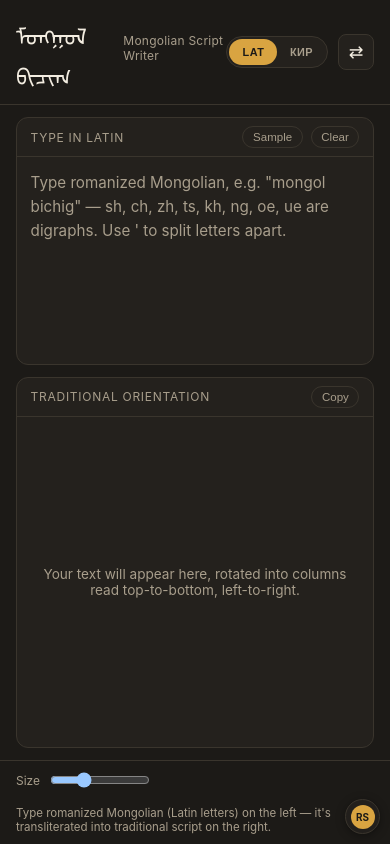
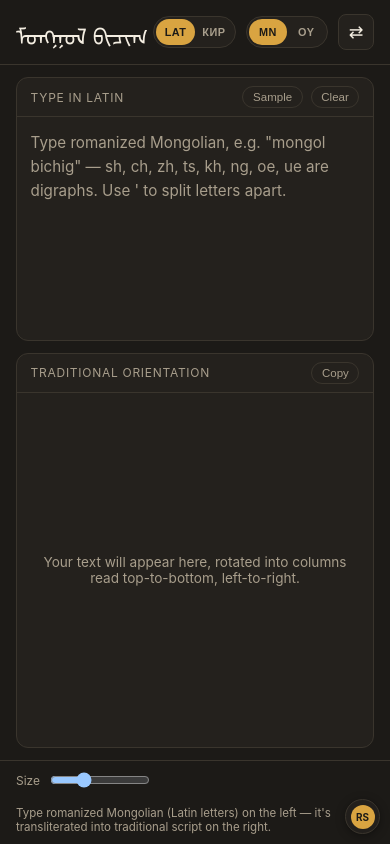
Before and after one commit to riverstrum/central-asian-transliterator, a plain HTML site: page index.html in a window 390 px wide. Drawn offline with Linux system fonts and the light colour scheme.

Commit message:
Add Mongolian/Old Uyghur output script toggle

```diff
--- a/app.js
+++ b/app.js
@@ -10,6 +10,8 @@
   const mainEl = document.querySelector('.app__main');
   const modeSwitch = document.getElementById('modeSwitch');
   const modeOptions = modeSwitch.querySelectorAll('.mode-switch__option');
+  const scriptSwitch = document.getElementById('scriptSwitch');
+  const scriptOptions = scriptSwitch.querySelectorAll('.mode-switch__option');
   const panelInputLabel = document.querySelector('.panel--input .panel__label span');
   const hint = document.getElementById('hint');
   const previewScroll = document.querySelector('.preview-scroll');
@@ -26,8 +28,10 @@
   };
   const STORAGE_KEY = 'mongolian-script-writer-text';
   const MODE_KEY = 'mongolian-script-writer-mode';
+  const SCRIPT_KEY = 'mongolian-script-writer-script';
 
   let mode = localStorage.getItem(MODE_KEY) === 'cyrillic' ? 'cyrillic' : 'latin';
+  let script = localStorage.getItem(SCRIPT_KEY) === 'olduyghur' ? 'olduyghur' : 'mongolian';
 
   function applyMode() {
     modeSwitch.classList.toggle('is-cyrillic', mode === 'cyrillic');
@@ -48,11 +52,29 @@
     render();
   });
 
+  function applyScript() {
+    scriptSwitch.classList.toggle('is-olduyghur', script === 'olduyghur');
+    scriptOptions.forEach((btn) => btn.classList.toggle('is-active', btn.dataset.script === script));
+    preview.classList.toggle('is-old-uyghur', script === 'olduyghur');
+    localStorage.setItem(SCRIPT_KEY, script);
+  }
+
+  scriptSwitch.addEventListener('click', (e) => {
+    const btn = e.target.closest('.mode-switch__option');
+    if (!btn || btn.dataset.script === script) return;
+    script = btn.dataset.script;
+    applyScript();
+    render();
+  });
+
   function render() {
     const value = input.value;
-    preview.textContent = mode === 'cyrillic'
+    const mongolianText = mode === 'cyrillic'
       ? window.mongolianTranslit.transliterateCyrillic(value)
       : window.mongolianTranslit.transliterate(value);
+    preview.textContent = script === 'olduyghur'
+      ? window.mongolianTranslit.toOldUyghur(mongolianText)
+      : mongolianText;
     previewEmpty.style.display = value.trim() ? 'none' : 'flex';
     localStorage.setItem(STORAGE_KEY, value);
     updatePagination();
@@ -136,6 +158,7 @@
   });
 
   applyMode();
+  applyScript();
   const saved = localStorage.getItem(STORAGE_KEY);
   if (saved) input.value = saved;
   render();
--- a/index.html
+++ b/index.html
@@ -22,6 +22,11 @@
           <span class="mode-switch__thumb" aria-hidden="true"></span>
           <button type="button" class="mode-switch__option is-active" data-mode="latin">LAT</button>
           <button type="button" class="mode-switch__option" data-mode="cyrillic">КИР</button>
+        </div>
+        <div id="scriptSwitch" class="mode-switch" role="group" aria-label="Output script">
+          <span class="mode-switch__thumb" aria-hidden="true"></span>
+          <button type="button" class="mode-switch__option is-active" data-script="mongolian">MN</button>
+          <button type="button" class="mode-switch__option" data-script="olduyghur">OY</button>
         </div>
         <button id="toggleOrientation" class="icon-btn" title="Switch layout" aria-label="Switch layout">⇄</button>
       </div>
--- a/style.css
+++ b/style.css
@@ -7,6 +7,15 @@
   --text: #f3ede1;
   --text-dim: #a89e8c;
   --mongolian-font: 'Noto Sans Mongolian', 'Mongolian Baiti', 'MongolianWhite', 'Menksoft Qagan', sans-serif;
+  --old-uyghur-font: 'Noto Serif Old Uyghur', serif;
+}
+
+@font-face {
+  font-family: 'Noto Serif Old Uyghur';
+  src: url('fonts/NotoSerifOldUyghur-Regular.woff2') format('woff2');
+  font-weight: 400;
+  font-style: normal;
+  font-display: swap;
 }
 
 * { box-sizing: border-box; }
@@ -37,6 +46,8 @@ body {
   padding: 0.75rem 1rem;
   border-bottom: 1px solid var(--panel-border);
   flex-shrink: 0;
+  flex-wrap: wrap;
+  row-gap: 0.5rem;
 }
 
 .app__header h1 {
@@ -47,6 +58,8 @@ body {
   display: flex;
   align-items: baseline;
   gap: 0.6rem;
+  white-space: nowrap;
+  flex-shrink: 0;
 }
 
 .app__title-en {
@@ -85,7 +98,8 @@ body {
   transition: transform 0.2s ease;
 }
 
-.mode-switch.is-cyrillic .mode-switch__thumb {
+.mode-switch.is-cyrillic .mode-switch__thumb,
+.mode-switch.is-olduyghur .mode-switch__thumb {
   transform: translateX(100%);
 }
 
@@ -261,6 +275,10 @@ body {
   box-shadow: inset 0 0 0 1px transparent;
 }
 
+.preview-text.is-old-uyghur {
+  font-family: var(--old-uyghur-font);
+}
+
 .preview-text:empty {
   display: none;
 }
@@ -406,4 +424,19 @@ body {
   .input-area {
     font-size: 1.2rem;
   }
+  .app__title-en {
+    display: none;
+  }
+  .mode-switch__option {
+    width: 2.4rem;
+  }
 }
+
+@media (max-width: 340px) {
+  .app__header h1 {
+    font-size: 1.1rem;
+  }
+  .header__controls {
+    gap: 0.4rem;
+  }
+}
--- a/translit.js
+++ b/translit.js
@@ -66,5 +66,57 @@
     return out;
   }
 
-  window.mongolianTranslit = { transliterate, transliterateCyrillic };
+  // Traditional Mongolian script -> Old Uyghur script (Unicode 10F70-10F89,
+  // added in Unicode 14.0). Old Uyghur is the direct ancestor alphabet that
+  // the classical Mongolian script was adapted from letter-by-letter, so
+  // this maps each Mongolian letter to the Uyghur letter it descended from
+  // rather than re-deriving phonetics from scratch. Old Uyghur's 18 letters
+  // cover fewer distinctions than Mongolian later developed (e.g. ch/j/ts
+  // all trace back to one letter, sadhe), so this is necessarily lossy.
+  const MONGOLIAN_TO_OLD_UYGHUR = {
+    'ᠠ': '\u{10F70}', // A         <- aleph
+    'ᠡ': '\u{10F70}', // E         <- aleph
+    'ᠢ': '\u{10F76}', // I         <- yodh
+    'ᠣ': '\u{10F73}', // O         <- waw
+    'ᠤ': '\u{10F73}', // U         <- waw
+    'ᠥ': '\u{10F73}', // OE        <- waw
+    'ᠦ': '\u{10F73}', // UE        <- waw
+    'ᠨ': '\u{10F7A}', // N         <- nun
+    'ᠩ': '\u{10F7A}\u{10F72}', // ANG <- nun + gimel-heth (later Mongolian ligature)
+    'ᠪ': '\u{10F71}', // B         <- beth
+    'ᠫ': '\u{10F7C}', // P         <- pe
+    'ᠬ': '\u{10F72}', // Q/KH      <- gimel-heth
+    'ᠭ': '\u{10F72}', // G         <- gimel-heth
+    'ᠮ': '\u{10F79}', // M         <- mem
+    'ᠯ': '\u{10F78}', // L         <- lamedh
+    'ᠰ': '\u{10F7B}', // S         <- samekh
+    'ᠱ': '\u{10F7F}', // SH        <- shin
+    'ᠲ': '\u{10F80}', // T         <- taw
+    'ᠳ': '\u{10F80}', // D         <- taw
+    'ᠴ': '\u{10F7D}', // CH        <- sadhe
+    'ᠵ': '\u{10F7D}', // J/ZH      <- sadhe
+    'ᠼ': '\u{10F7D}', // TS        <- sadhe
+    'ᠶ': '\u{10F76}', // Y         <- yodh
+    'ᠷ': '\u{10F7E}', // R         <- resh
+    'ᠸ': '\u{10F73}', // W/V       <- waw
+    'ᠹ': '\u{10F7C}', // F         <- pe
+    'ᠺ': '\u{10F77}', // K         <- kaph
+    'ᠽ': '\u{10F74}', // Z         <- zayin
+    'ᠾ': '\u{10F75}', // H         <- final heth
+  };
+
+  const OLD_UYGHUR_PUNCTUATION = {
+    ',': '\u{10F86}', // bar
+    '.': '\u{10F87}', // two bars
+  };
+
+  function toOldUyghur(mongolianText) {
+    let out = '';
+    for (const ch of mongolianText) {
+      out += MONGOLIAN_TO_OLD_UYGHUR[ch] ?? OLD_UYGHUR_PUNCTUATION[ch] ?? ch;
+    }
+    return out;
+  }
+
+  window.mongolianTranslit = { transliterate, transliterateCyrillic, toOldUyghur };
 })();
```
